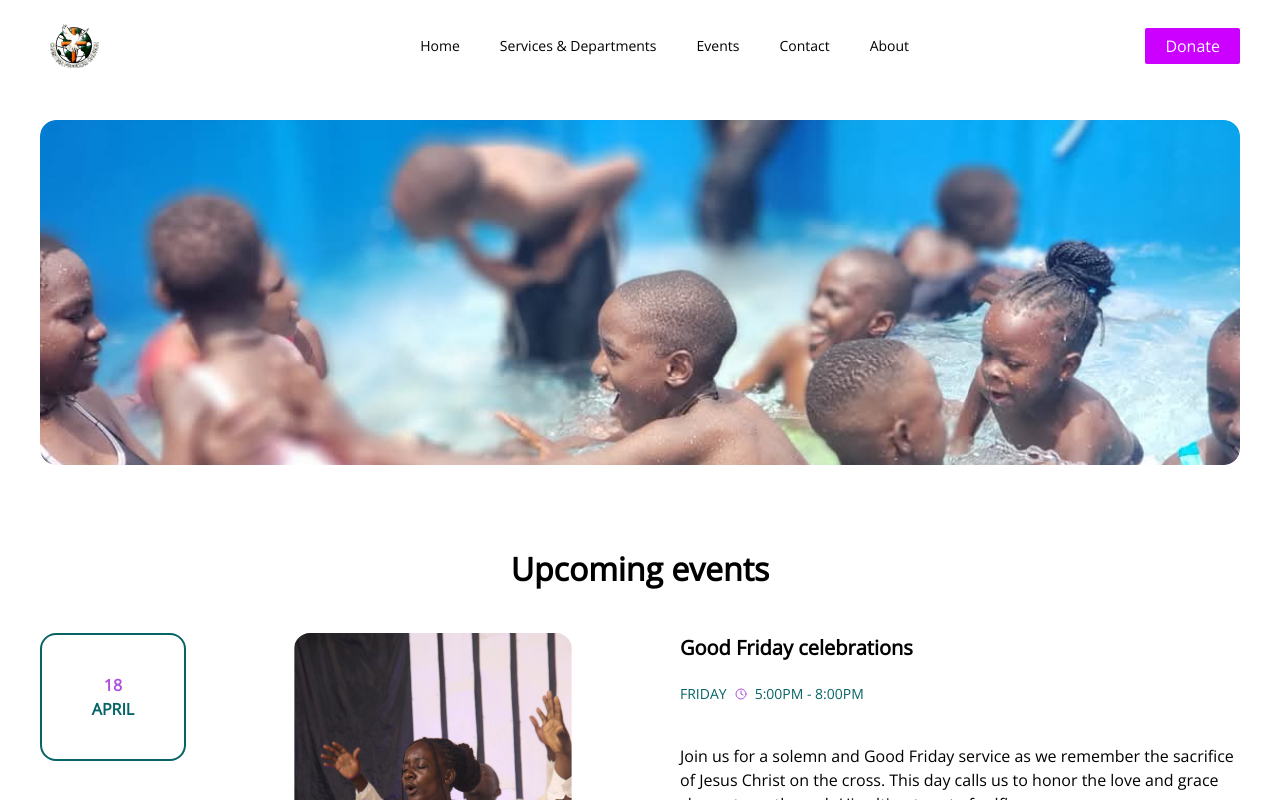
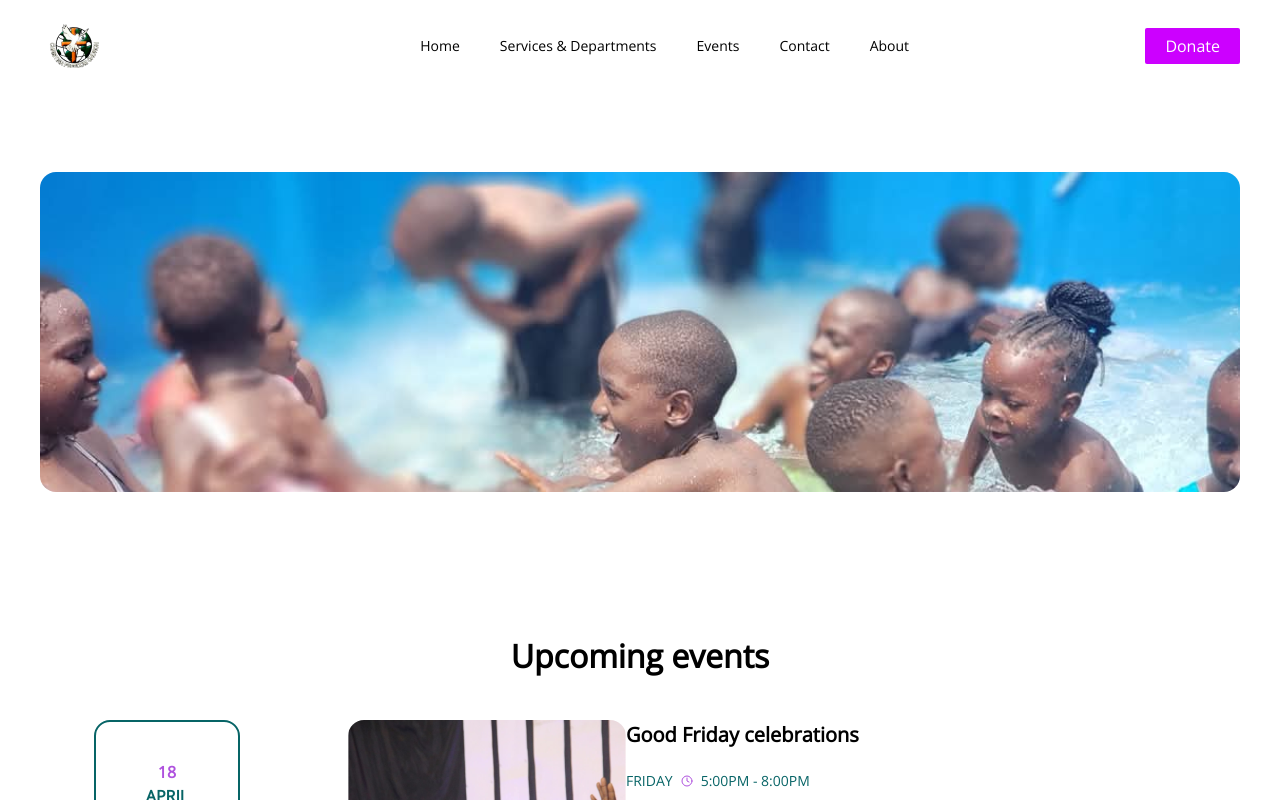
Before and after one commit to twesigetrejan/christian_freedom_church_website, a Next.js app: page /events in a window 1280 px wide. Shown: the top 800 px of the page. Built offline with nearby package versions, Linux system fonts and the light colour scheme.

Commit message:
donate and give page is done

```diff
--- a/app/events/page.tsx
+++ b/app/events/page.tsx
@@ -3,23 +3,27 @@ import Container from "@/components/container";
 import JoinCfc from "@/components/about/joinUs";
 import { UpcomingEvents } from "@/components/events/upcomingEvents";
 import { EventHighlights } from "@/components/events/eventHighlights";
+
 export default function Events() {
   return (
-
+    <Container>
       <div className="py-10 flex flex-col gap-10 items-center justify-center">
-        <div className="max-w-[1200px]">
-          <Image
-            layout=""
-            height={345}
-            width={1200}
-            className="object-cover rounded-2xl"
-            src={"/Images/events/events-hero.png"}
-            alt={"About Hero Image"}
-          />
+        <div className="flex justify-center pt-8 sm:pt-[52px] pb-8 sm:pb-[60px] w-full">
+          <div className="relative w-full h-[200px] sm:h-[320px] rounded-2xl overflow-hidden px-4 sm:px-0">
+            <Image
+              src={"/Images/events/events-hero.png"}
+              alt={"hero image"}
+              fill
+              priority
+              className="object-cover"
+              sizes="(max-width: 768px) 100vw, (max-width: 1280px) 1280px"
+            />
+          </div>
         </div>
         <UpcomingEvents />
         <EventHighlights />
         <JoinCfc />
       </div>
+    </Container>
   );
 }
--- a/app/give/page.tsx
+++ b/app/give/page.tsx
@@ -1,16 +1,18 @@
 import Image from "next/image";
+import Container from "@/components/container";
 
 export const Give = () => {
   return (
+    <Container>
       <div className="py-10">
-      <div className="relative w-full flex justify-center">
+        <div className="relative w-full h-[200px] sm:h-[320px] rounded-2xl overflow-hidden px-4 sm:px-0">
           <Image
-          src="/Images/give/give-hero.png"
-          alt="About Hero Image"
-          layout=""
-          width={1200}
-          height={345}
-          className="object-cover rounded-2xl"
+            src={"/Images/give/give-hero.png"}
+            alt={"hero image"}
+            fill
+            priority
+            className="object-cover"
+            sizes="(max-width: 768px) 100vw, (max-width: 1280px) 1280px"
           />
         </div>
 
@@ -23,7 +25,7 @@ export const Give = () => {
               thanksgiving to God.”
             </p>
           </div>
-        <div className="flex gap-14">
+          <div className="gap-14 lg:flex ">
             <div className="flex flex-col gap-5 items-center justify-center">
               <Image
                 width={225}
@@ -48,6 +50,7 @@ export const Give = () => {
           </div>
         </div>
       </div>
+    </Container>
   );
 };
 
--- a/app/services/page.tsx
+++ b/app/services/page.tsx
@@ -6,14 +6,14 @@ export const Services = () => {
   return (
     <Container>
       <div className="py-10 flex flex-col items-center justify-center">
-        <div className="max-w-[1200px] pb-10">
+        <div className="relative w-full h-[200px] sm:h-[320px] rounded-2xl overflow-hidden px-4 sm:px-0">
           <Image
-            layout=""
-            height={345}
-            width={1200}
-            className="object-cover rounded-2xl"
             src={"/Images/services/service-hero.png"}
-            alt={"Service Hero Image"}
+            alt={"hero image"}
+            fill
+            priority
+            className="object-cover"
+            sizes="(max-width: 768px) 100vw, (max-width: 1280px) 1280px"
           />
         </div>
       </div>
--- a/components/events/upcomingEvents.tsx
+++ b/components/events/upcomingEvents.tsx
@@ -4,7 +4,6 @@ import Image from "next/image";
 import { upcomingEvents } from "@/constants";
 import { ArrowRight, Clock } from "lucide-react";
 import { useRouter } from "next/navigation";
-import Container from "../container";
 
 export const UpcomingEvents = () => {
   const router = useRouter();
@@ -14,7 +13,7 @@ export const UpcomingEvents = () => {
   };
 
   return (
-    <Container>
+
       <div className="pt-10 flex flex-col gap-10 pb-10">
         <h3 className="font-semibold text-center text-h2">Upcoming events</h3>
         <div className="flex flex-col gap-10">
@@ -70,6 +69,5 @@ export const UpcomingEvents = () => {
             ))}
         </div>
       </div>
-    </Container>
   );
 };
--- a/components/mobile-nav.tsx
+++ b/components/mobile-nav.tsx
@@ -8,8 +8,14 @@ import {
 import { Menu } from "lucide-react";
 import Link from "next/link";
 import { navlinks } from "@/constants";
+import { useRouter } from "next/navigation";
 
 export const MobileNavigation = () => {
+  const router = useRouter();
+
+  const Join = () => {
+    router.push("/give");
+  };
   return (
     <div className="">
       <Sheet>
@@ -32,7 +38,9 @@ export const MobileNavigation = () => {
                 </Link>
               ))}
             <div className="pt-10">
-              <button className="btn1">Donate</button>
+              <button onClick={Join} className="btn1">
+                Donate
+              </button>
             </div>
           </SheetHeader>
         </SheetContent>
```
Lines whose indentation alone changed are shown as unchanged.
